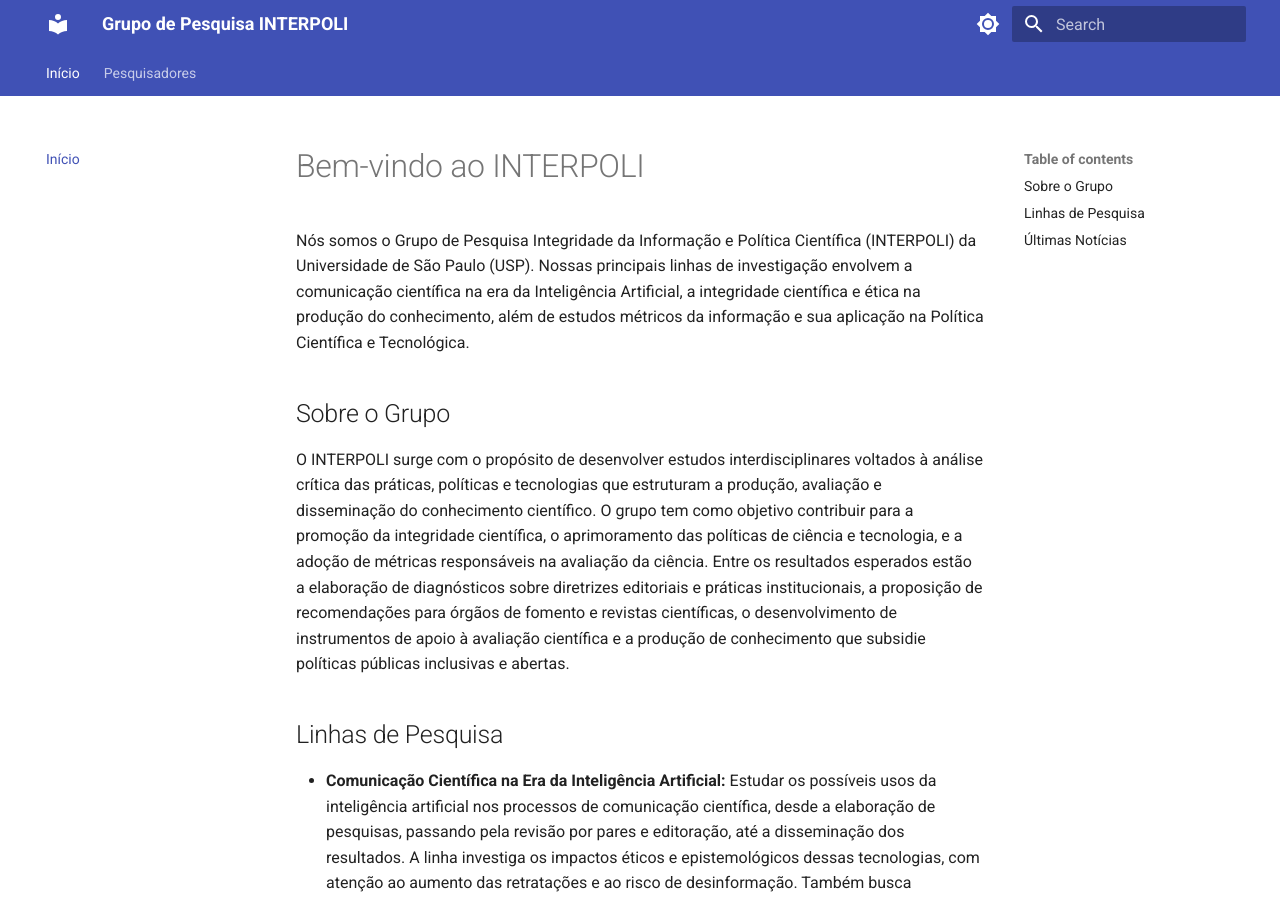
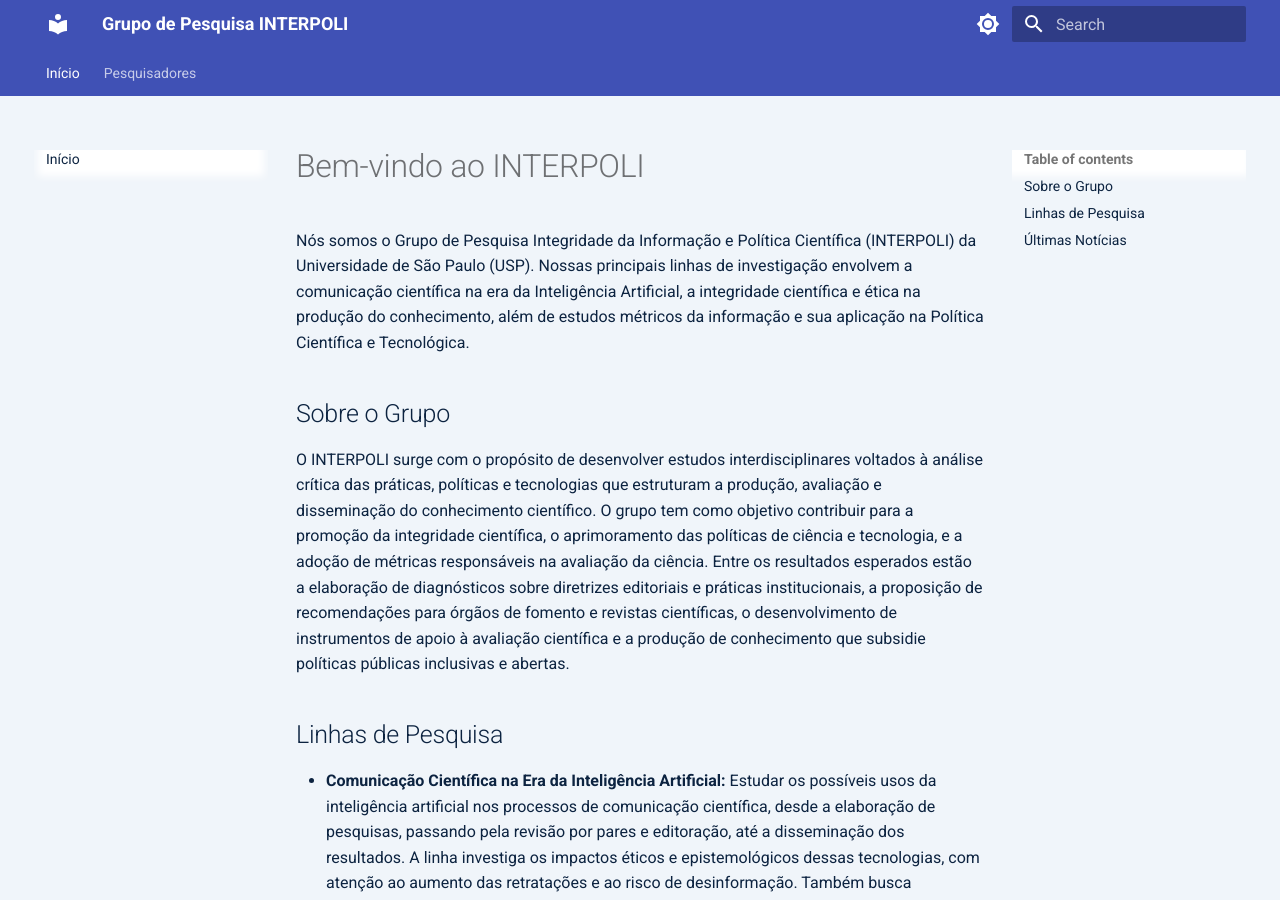
Before and after one commit to interpoli/interpoli.github.io, an MkDocs documentation site: the page built from docs/index.md, in a window 1280 px wide and 900 px high. Built offline with MkDocs 1.6.1 and Material for MkDocs 9.7.7, drawn with Linux system fonts in a browser that asks for light colours.

Commit message:
Update mkdocs.yml

```diff
--- a/mkdocs.yml
+++ b/mkdocs.yml
@@ -4,24 +4,28 @@
 theme:
   name: material
   palette:
-    # Tema claro e escuro automático baseado no sistema do usuário
+    # Modo Claro (com o fundo azul-gelo do logo da INTERPOLI)
     - media: "(prefers-color-scheme: light)"
       scheme: default
-      primary: indigo
-      accent: indigo
+      primary: indigo      # Azul Marinho no topo
+      accent: blue         # Azul dinâmico nos links e detalhes
       toggle:
         icon: material/brightness-7
         name: Mudar para modo escuro
+    # Modo Escuro (mantido o padrão escuro confortável)
     - media: "(prefers-color-scheme: dark)"
       scheme: slate
       primary: indigo
-      accent: indigo
+      accent: blue
       toggle:
         icon: material/brightness-4
         name: Mudar para modo claro
   features:
     - navigation.tabs # Menu horizontal bonito no topo
 
+extra_css:
+  - stylesheets/extra.css   # Link para o arquivo de cor de fundo que vamos criar agora
+
 nav:
   - Início: index.md
   - Pesquisadores: pesquisadores.md
```
